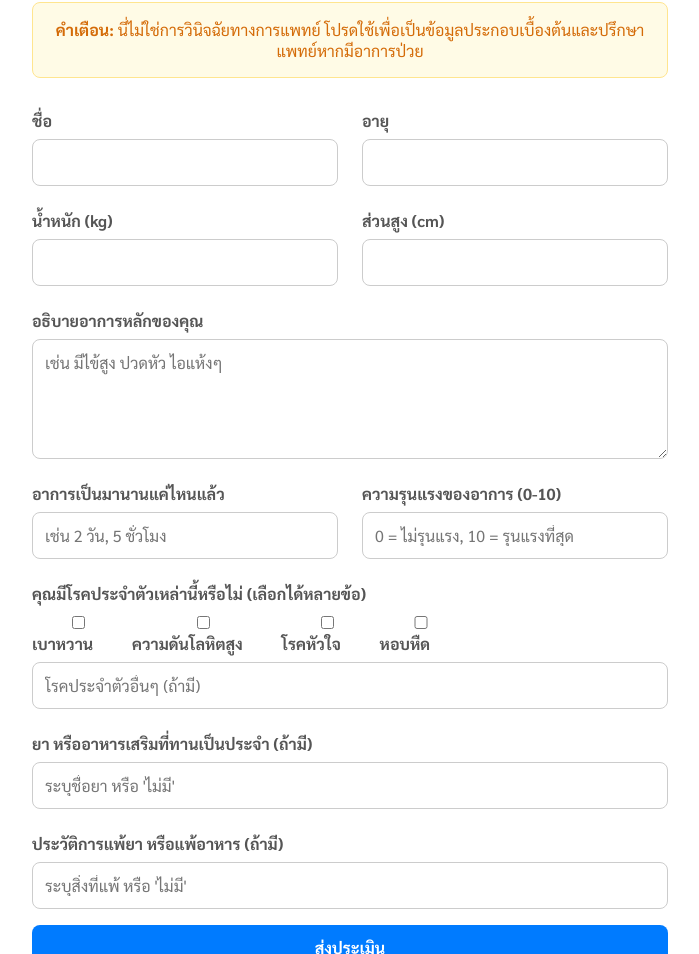
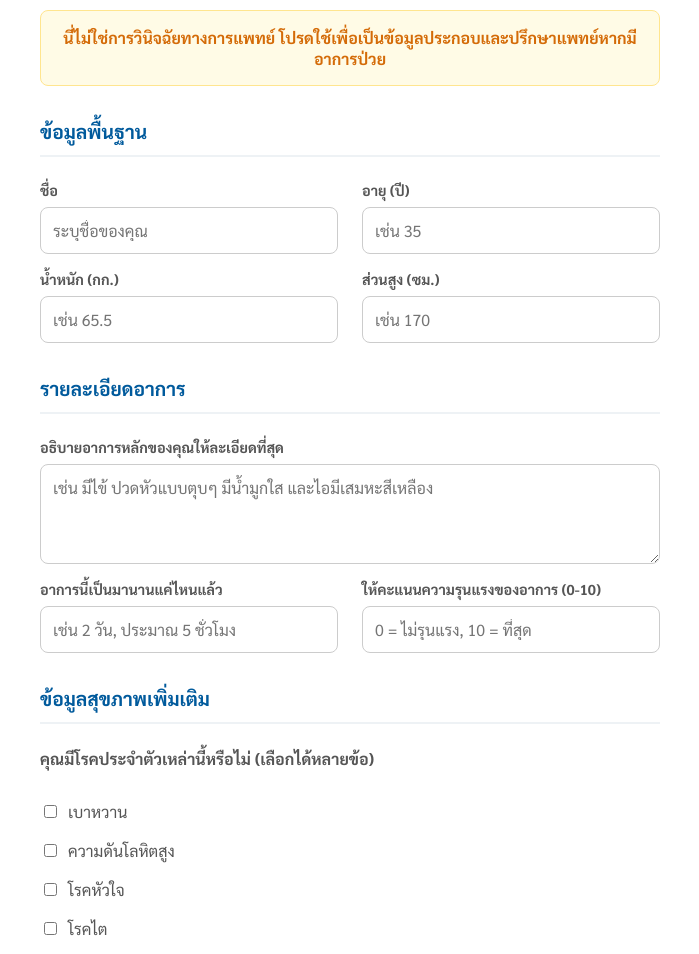
Before and after one commit to leo1967as/AI_Medic, a website: page public/index.html in a window 1280 px wide. Shown: the part 146-1100 px from the top of the page, without its empty margins (290-989 px from the left). Drawn offline with Linux system fonts and the light colour scheme.

Commit message:
Update 3 : Fix All

```diff
--- a/public/index.html
+++ b/public/index.html
@@ -1,6 +1,5 @@
 <!DOCTYPE html>
 <html lang="th">
-
 <head>
     <meta charset="UTF-8">
     <meta name="viewport" content="width=device-width, initial-scale=1.0">
@@ -9,244 +8,101 @@
     <link rel="preconnect" href="https://fonts.gstatic.com" crossorigin>
     <link href="https://fonts.googleapis.com/css2?family=Sarabun:wght@400;700&display=swap" rel="stylesheet">
     <style>
-        body {
-            font-family: 'Sarabun', sans-serif;
-            background-color: #f4f7f9;
-            color: #333;
-            display: flex;
-            justify-content: center;
-            align-items: flex-start;
-            min-height: 100vh;
-            margin: 0;
-            padding: 2rem;
-        }
-
-        .container {
-            width: 95%;
-            max-width: 700px;
-        }
-
-        .card {
-            background-color: #fff;
-            padding: 2rem;
-            border-radius: 12px;
-            box-shadow: 0 4px 20px rgba(0, 0, 0, 0.08);
-            margin-bottom: 2rem;
-        }
-
-        h1,
-        h2 {
-            color: #005a9c;
-            text-align: center;
-        }
-
-        .warning-box {
-            background-color: #fffbe6;
-            border: 1px solid #ffe58f;
-            color: #d46b08;
-            padding: 1rem;
-            border-radius: 8px;
-            margin-bottom: 2rem;
-            text-align: center;
-        }
-
-        .form-grid {
-            display: grid;
-            grid-template-columns: 1fr 1fr;
-            gap: 1.5rem;
-        }
-
-        .form-group {
-            display: flex;
-            flex-direction: column;
-        }
-
-        .full-width {
-            grid-column: 1 / -1;
-        }
-
-        label {
-            margin-bottom: 0.5rem;
-            font-weight: 700;
-            color: #555;
-        }
-
-        input,
-        textarea,
-        button {
-            width: 100%;
-            padding: 12px;
-            font-size: 1rem;
-            border-radius: 8px;
-            border: 1px solid #ccc;
-            box-sizing: border-box;
-            font-family: 'Sarabun', sans-serif;
-        }
-
-        input:focus,
-        textarea:focus {
-            border-color: #007bff;
-            outline: none;
-            box-shadow: 0 0 0 2px rgba(0, 123, 255, 0.2);
-        }
-
-        textarea {
-            resize: vertical;
-            min-height: 120px;
-        }
-
-        button {
-            background-color: #007bff;
-            color: white;
-            border: none;
-            font-weight: 700;
-            cursor: pointer;
-            transition: background-color 0.3s;
-            margin-top: 1rem;
-        }
-
-        button:hover {
-            background-color: #0056b3;
-        }
-
-        button:disabled {
-            background-color: #a0a0a0;
-            cursor: not-allowed;
-        }
-
-        #result-container {
-            line-height: 1.7;
-        }
-
-        .result-section h3 {
-            color: #005a9c;
-            border-bottom: 2px solid #e0e0e0;
-            padding-bottom: 0.5rem;
-            margin-top: 1.5rem;
-        }
-
-        .result-section ul {
-            list-style-type: '✓ ';
-            padding-left: 1.5rem;
-        }
-
-        .result-section li {
-            margin-bottom: 0.5rem;
-        }
-
-        .bmi-card {
-            padding: 1rem;
-            border-radius: 8px;
-            text-align: center;
-            font-size: 1.2rem;
-            font-weight: bold;
-        }
-
-        .result-disclaimer {
-            border: 2px solid #d93025;
-            background-color: #fdecea;
-            color: #a50e0e;
-            padding: 1rem;
-            margin-top: 2rem;
-            border-radius: 8px;
-            font-weight: 700;
-        }
-
-        .loader {
-            border: 5px solid #f3f3f3;
-            border-top: 5px solid #007bff;
-            border-radius: 50%;
-            width: 40px;
-            height: 40px;
-            animation: spin 1s linear infinite;
-            margin: 2rem auto;
-        }
-
-        @keyframes spin {
-            0% {
-                transform: rotate(0deg);
-            }
-
-            100% {
-                transform: rotate(360deg);
-            }
-        }
-
-        @media (max-width: 600px) {
-            .form-grid {
-                grid-template-columns: 1fr;
-            }
-        }
+        body { font-family: 'Sarabun', sans-serif; background-color: #f4f7f9; color: #333; display: flex; justify-content: center; align-items: flex-start; min-height: 100vh; margin: 0; padding: 2rem; }
+        .container { width: 95%; max-width: 700px; }
+        .card { background-color: #fff; padding: 2.5rem; border-radius: 12px; box-shadow: 0 4px M,h2 { color: #005a9c; text-align: center; }
+        h3.section-title { color: #005a9c; border-bottom: 2px solid #eef2f5; padding-bottom: 0.75rem; margin-top: 2rem; margin-bottom: 1.5rem; font-size: 1.2rem; }
+        .warning-box { background-color: #fffbe6; border: 1px solid #ffe58f; color: #d46b08; padding: 1rem; border-radius: 8px; margin-bottom: 2rem; text-align: center; font-weight: 700; }
+        .form-grid { display: grid; grid-template-columns: 1fr 1fr; gap: 1rem 1.5rem; }
+        .form-group { display: flex; flex-direction: column; }
+        .full-width { grid-column: 1 / -1; }
+        label { margin-bottom: 0.5rem; font-weight: 700; color: #555; font-size: 0.9rem; }
+        .checkbox-group-label { margin-bottom: 1rem; font-weight: 700; color: #555; grid-column: 1 / -1; }
+        input[type="text"], input[type="number"], textarea, button { width: 100%; padding: 12px; font-size: 1rem; border-radius: 8px; border: 1px solid #ccc; box-sizing: border-box; font-family: 'Sarabun', sans-serif; }
+        input:focus, textarea:focus { border-color: #007bff; outline: none; box-shadow: 0 0 0 2px rgba(0, 123, 255, 0.2); }
+        textarea { resize: vertical; min-height: 100px; }
+        button { background-color: #007bff; color: white; border: none; font-weight: 700; cursor: pointer; transition: background-color 0.3s; margin-top: 2rem; padding: 14px; font-size: 1.1rem; }
+        button:hover { background-color: #0056b3; }
+        button:disabled { background-color: #a0a0a0; cursor: not-allowed; }
+        #result-container { line-height: 1.7; }
+        .result-section h3 { color: #005a9c; border-bottom: 2px solid #e0e0e0; padding-bottom: 0.5rem; margin-top: 1.5rem; }
+        .result-section ul { list-style-type: '✓ '; padding-left: 1.5rem; }
+        .result-section li { margin-bottom: 0.5rem; }
+        .result-section .primary-analysis { background-color: #eef2f5; padding: 1rem; border-radius: 8px; margin-top: 0; font-style: italic; }
+        .bmi-card { padding: 1rem; border-radius: 8px; text-align: center; font-size: 1.2rem; font-weight: bold; }
+        .result-disclaimer { border: 2px solid #d93025; background-color: #fdecea; color: #a50e0e; padding: 1rem; margin-top: 2rem; border-radius: 8px; font-weight: 700; text-align: center; }
+        .loader { border: 5px solid #f3f3f3; border-top: 5px solid #007bff; border-radius: 50%; width: 40px; height: 40px; animation: spin 1s linear infinite; margin: 2rem auto; }
+        .checkbox-container { display: flex; flex-wrap: wrap; gap: 10px 20px; }
+        .checkbox-container label { display: flex; align-items: center; gap: 8px; font-weight: normal; font-size: 1rem;}
+        input[type="checkbox"] { width: auto; }
+        @keyframes spin { 0% { transform: rotate(0deg); } 100% { transform: rotate(360deg); } }
+        @media (max-width: 600px) { .form-grid { grid-template-columns: 1fr; } .card {padding: 1.5rem;} }
     </style>
 </head>
-
 <body>
 
 <div class="container">
     <div class="card" id="form-card">
         <h1>AI ประเมินอาการเบื้องต้น</h1>
         <div class="warning-box">
-                <strong>คำเตือน:</strong> นี่ไม่ใช่การวินิจฉัยทางการแพทย์
-                โปรดใช้เพื่อเป็นข้อมูลประกอบเบื้องต้นและปรึกษาแพทย์หากมีอาการป่วย
+            นี่ไม่ใช่การวินิจฉัยทางการแพทย์ โปรดใช้เพื่อเป็นข้อมูลประกอบและปรึกษาแพทย์หากมีอาการป่วย
         </div>
-                        <!-- ... Warning Box ... -->
         <form id="health-form">
+            <h3 class="section-title">ข้อมูลพื้นฐาน</h3>
             <div class="form-grid">
-                                <!-- ข้อมูลพื้นฐานเดิม -->
-                                <div class="form-group"><label for="name">ชื่อ</label><input type="text" id="name"
-                                        required></div>
-                                <div class="form-group"><label for="age">อายุ</label><input type="number" id="age"
-                                        required></div>
-                                <div class="form-group"><label for="weight">น้ำหนัก (kg)</label><input type="number"
-                                        id="weight" step="0.1" required></div>
-                                <div class="form-group"><label for="height">ส่วนสูง (cm)</label><input type="number"
-                                        id="height" required></div>
+                <div class="form-group"><label for="name">ชื่อ</label><input type="text" id="name" placeholder="ระบุชื่อของคุณ" required></div>
+                <div class="form-group"><label for="age">อายุ (ปี)</label><input type="number" id="age" placeholder="เช่น 35" required></div>
+                <div class="form-group"><label for="weight">น้ำหนัก (กก.)</label><input type="number" id="weight" step="0.1" placeholder="เช่น 65.5" required></div>
+                <div class="form-group"><label for="height">ส่วนสูง (ซม.)</label><input type="number" id="height" placeholder="เช่น 170" required></div>
+            </div>
 
-                                <!-- ** ส่วนที่เพิ่มใหม่: เจาะลึกอาการ ** -->
+            <h3 class="section-title">รายละเอียดอาการ</h3>
+            <div class="form-grid">
                  <div class="form-group full-width">
-                                    <label for="symptoms">อธิบายอาการหลักของคุณ</label>
-                                    <textarea id="symptoms" placeholder="เช่น มีไข้สูง ปวดหัว ไอแห้งๆ"
-                                        required></textarea>
+                    <label for="symptoms">อธิบายอาการหลักของคุณให้ละเอียดที่สุด</label>
+                    <textarea id="symptoms" placeholder="เช่น มีไข้ ปวดหัวแบบตุบๆ มีน้ำมูกใส และไอมีเสมหะสีเหลือง" required></textarea>
                 </div>
                 <div class="form-group">
-                                    <label for="duration">อาการเป็นมานานแค่ไหนแล้ว</label>
-                                    <input type="text" id="duration" placeholder="เช่น 2 วัน, 5 ชั่วโมง">
+                    <label for="duration">อาการนี้เป็นมานานแค่ไหนแล้ว</label>
+                    <input type="text" id="duration" placeholder="เช่น 2 วัน, ประมาณ 5 ชั่วโมง">
                 </div>
                 <div class="form-group">
-                                    <label for="severity">ความรุนแรงของอาการ (0-10)</label>
-                                    <input type="number" id="severity" min="0" max="10"
-                                        placeholder="0 = ไม่รุนแรง, 10 = รุนแรงที่สุด">
+                    <label for="severity">ให้คะแนนความรุนแรงของอาการ (0-10)</label>
+                    <input type="number" id="severity" min="0" max="10" placeholder="0 = ไม่รุนแรง, 10 = ที่สุด">
+                </div>
             </div>
 
-                                <!-- ** ส่วนที่เพิ่มใหม่: ข้อมูลสุขภาพ ** -->
-                                <div class="form-group full-width">
-                                    <label>คุณมีโรคประจำตัวเหล่านี้หรือไม่ (เลือกได้หลายข้อ)</label>
-                                    <div style="display: flex; flex-wrap: wrap; gap: 15px;">
+            <h3 class="section-title">ข้อมูลสุขภาพเพิ่มเติม</h3>
+            <div class="form-grid">
+                <div class="checkbox-group-label">คุณมีโรคประจำตัวเหล่านี้หรือไม่ (เลือกได้หลายข้อ)</div>
+                <div class="form-group full-width checkbox-container">
                     <label><input type="checkbox" name="conditions" value="เบาหวาน"> เบาหวาน</label>
-                                        <label><input type="checkbox" name="conditions" value="ความดันโลหิตสูง">
-                                            ความดันโลหิตสูง</label>
-                                        <label><input type="checkbox" name="conditions" value="โรคหัวใจ">
-                                            โรคหัวใจ</label>
-                                        <label><input type="checkbox" name="conditions" value="หอบหืด"> หอบหืด</label>
-                                    </div>
-                                    <input type="text" id="conditions_other" placeholder="โรคประจำตัวอื่นๆ (ถ้ามี)">
+                    <label><input type="checkbox" name="conditions" value="ความดันโลหิตสูง"> ความดันโลหิตสูง</label>
+                    <label><input type="checkbox" name="conditions" value="โรคหัวใจ"> โรคหัวใจ</label>
+                    <label><input type="checkbox" name="conditions" value="โรคไต"> โรคไต</label>
+                    <label><input type="checkbox" name="conditions" value="หอบหืด/ภูมิแพ้"> หอบหืด/ภูมิแพ้</label>
+                    <label><input type="checkbox" name="conditions" value="ไม่มี"> ไม่มี</label>
                 </div>
                  <div class="form-group full-width">
-                                    <label for="medications">ยา หรืออาหารเสริมที่ทานเป็นประจำ (ถ้ามี)</label>
+                    <label for="conditions_other">โรคประจำตัวอื่นๆ (ถ้ามี)</label>
+                    <input type="text" id="conditions_other" placeholder="ระบุโรคอื่นๆ">
+                </div>
+                <div class="form-group">
+                    <label for="medications">ยา/อาหารเสริมที่ทานประจำ</label>
                     <input type="text" id="medications" placeholder="ระบุชื่อยา หรือ 'ไม่มี'">
                 </div>
-                                <div class="form-group full-width">
-                                    <label for="allergies">ประวัติการแพ้ยา หรือแพ้อาหาร (ถ้ามี)</label>
+                <div class="form-group">
+                    <label for="allergies">ประวัติแพ้ยา/แพ้อาหาร</label>
                     <input type="text" id="allergies" placeholder="ระบุสิ่งที่แพ้ หรือ 'ไม่มี'">
                 </div>
             </div>
-                            <button type="submit" id="submit-btn">ส่งประเมิน</button>
+
+            <button type="submit" id="submit-btn">ส่งประเมินผล</button>
         </form>
     </div>
 
-
     <div class="card" id="result-container" style="display: none;">
-                        <!-- ผลลัพธ์จะแสดงที่นี่ -->
+        <!-- ผลลัพธ์จาก AI จะแสดงที่นี่ -->
     </div>
 </div>
 
@@ -259,20 +115,46 @@
     healthForm.addEventListener('submit', async (e) => {
         e.preventDefault();
 
+        // --- ส่วนที่ปรับปรุง: การรวบรวมข้อมูลจากฟอร์มที่ซับซ้อนขึ้น ---
+
+        // 1. รวบรวมโรคประจำตัวจาก Checkboxes
+        const checkedConditions = Array.from(document.querySelectorAll('input[name="conditions"]:checked'))
+                                       .map(cb => cb.value);
+
+        // 2. เอารายชื่อโรคจากช่อง 'อื่นๆ' มารวมด้วย (ถ้ามี)
+        const otherCondition = document.getElementById('conditions_other').value.trim();
+        if (otherCondition) {
+            checkedConditions.push(otherCondition);
+        }
+
+        // 3. จัดการกรณีที่เลือก 'ไม่มี' แต่ดันกรอกอย่างอื่นด้วย
+        // ถ้า 'ไม่มี' อยู่ในรายการ ให้ใช้แค่ 'ไม่มี'
+        const finalConditions = checkedConditions.includes('ไม่มี')
+                                ? 'ไม่มี'
+                                : checkedConditions.join(', ') || 'ไม่ได้ระบุ';
+
+        // 4. สร้าง Object ที่จะส่งไป API
         const formData = {
+            // ข้อมูลเดิม
             name: document.getElementById('name').value,
             age: document.getElementById('age').value,
             weight: document.getElementById('weight').value,
             height: document.getElementById('height').value,
-                            symptoms: document.getElementById('symptoms').value
+            symptoms: document.getElementById('symptoms').value,
+            // ข้อมูลใหม่
+            duration: document.getElementById('duration').value || 'ไม่ได้ระบุ',
+            severity: document.getElementById('severity').value || 'ไม่ได้ระบุ',
+            chronic_conditions: finalConditions, // ใช้ค่าที่ประมวลผลแล้ว
+            medications: document.getElementById('medications').value || 'ไม่มี',
+            allergies: document.getElementById('allergies').value || 'ไม่มี'
         };
+        // -------------------------------------------------------------------
 
-                        // แสดง loading และปิดปุ่ม
         submitBtn.disabled = true;
         submitBtn.textContent = 'กำลังประมวลผล...';
         resultContainer.innerHTML = '<div class="loader"></div>';
         resultContainer.style.display = 'block';
-                        window.scrollTo(0, document.body.scrollHeight);
+        window.scrollTo({ top: 0, behavior: 'smooth' });
 
 
         try {
@@ -289,20 +171,20 @@
 
             const result = await response.json();
             displayResult(result);
-                            formCard.style.display = 'none'; // ซ่อนฟอร์มเมื่อได้ผลลัพธ์
+            // formCard.style.display = 'none'; // อาจจะซ่อนฟอร์มไปเลยก็ได้ถ้าต้องการ
+            healthForm.reset(); // ล้างค่าในฟอร์มเพื่อการกรอกครั้งต่อไป
 
         } catch (error) {
             resultContainer.innerHTML = `<p style="color:red; text-align:center;"><strong>เกิดข้อผิดพลาด:</strong> ${error.message}</p>`;
         } finally {
             submitBtn.disabled = false;
-                            submitBtn.textContent = 'ส่งประเมินอีกครั้ง';
+            submitBtn.textContent = 'ส่งประเมินผลอีกครั้ง';
         }
     });
 
     function displayResult(data) {
         const { userInfo, bmi, assessment } = data;
 
-                        // ฟังก์ชันช่วยสร้าง List HTML
         const createList = (items) => items.map(item => `<li>${item}</li>`).join('');
 
         const resultHTML = `
@@ -316,18 +198,23 @@
             </div>
 
             <div class="result-section">
-                <h3>ภาวะที่อาจเป็นไปได้ (ตามข้อมูลที่ให้มา)</h3>
-                <ul>${createList(assessment.possible_conditions)}</ul>
+                <h3>บทวิเคราะห์เบื้องต้นจาก AI</h3>
+                <p class="primary-analysis">${assessment.primary_analysis || 'ไม่สามารถสร้างบทวิเคราะห์ได้'}</p>
             </div>
 
             <div class="result-section">
-                <h3>คำแนะนำในการดูแลตัวเองเบื้องต้น</h3>
-                 <ul>${createList(assessment.self_care_advice)}</ul>
+                <h3>ภาวะสุขภาพที่อาจเกี่ยวข้อง</h3>
+                <ul>${createList(assessment.possible_conditions || [])}</ul>
             </div>
 
             <div class="result-section">
-                <h3>สัญญาณที่ควรไปพบแพทย์ทันที</h3>
-                 <ul>${createList(assessment.when_to_see_doctor)}</ul>
+                <h3>คำแนะนำในการดูแลตัวเอง</h3>
+                 <ul>${createList(assessment.self_care_advice || [])}</ul>
+            </div>
+
+            <div class="result-section">
+                <h3>สัญญาณอันตรายที่ควรรีบไปพบแพทย์</h3>
+                 <ul>${createList(assessment.when_to_see_doctor || [])}</ul>
             </div>
 
             <div class="result-disclaimer">
@@ -339,5 +226,4 @@
 </script>
 
 </body>
-
 </html>
```
Lines whose indentation alone changed are shown as unchanged.
